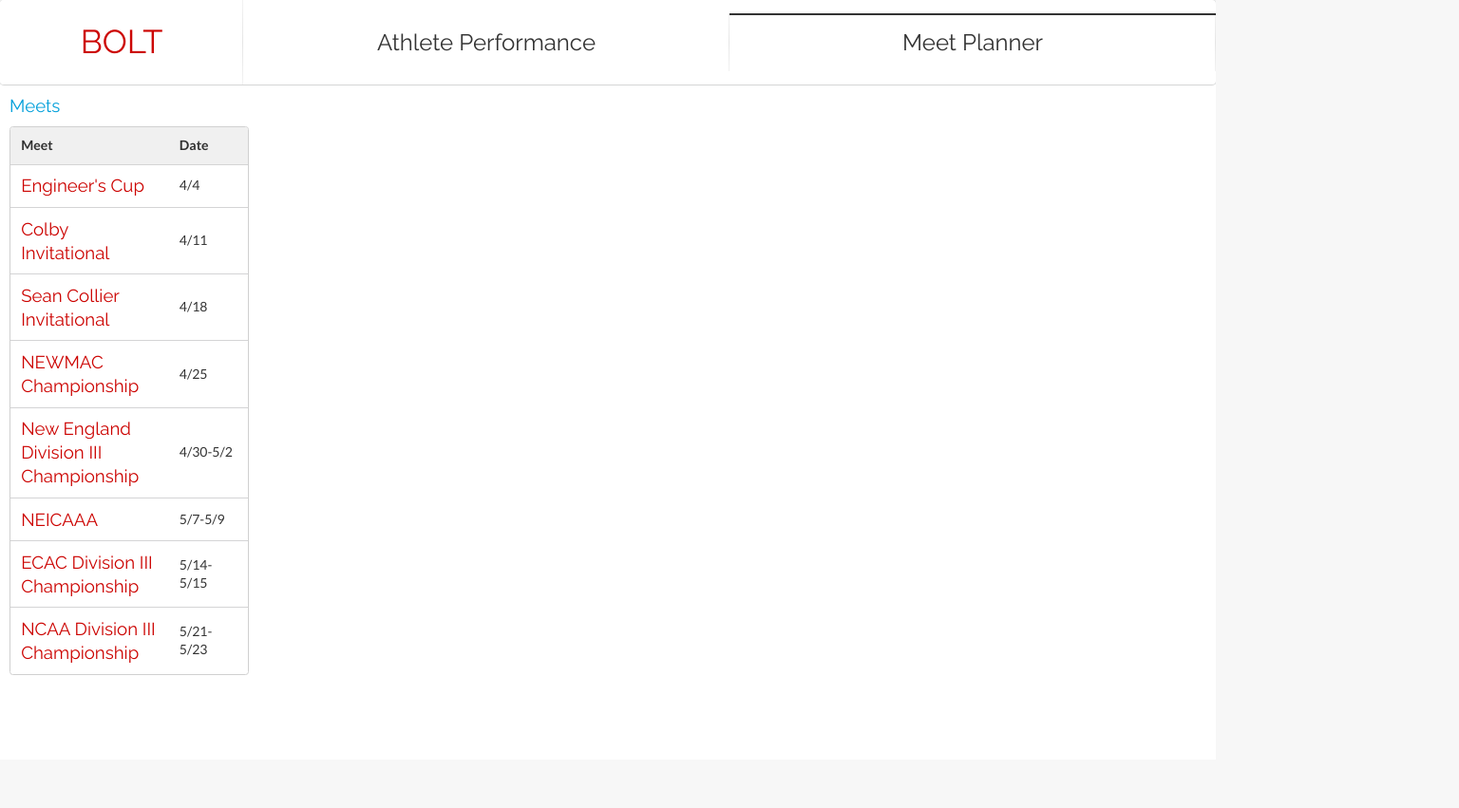
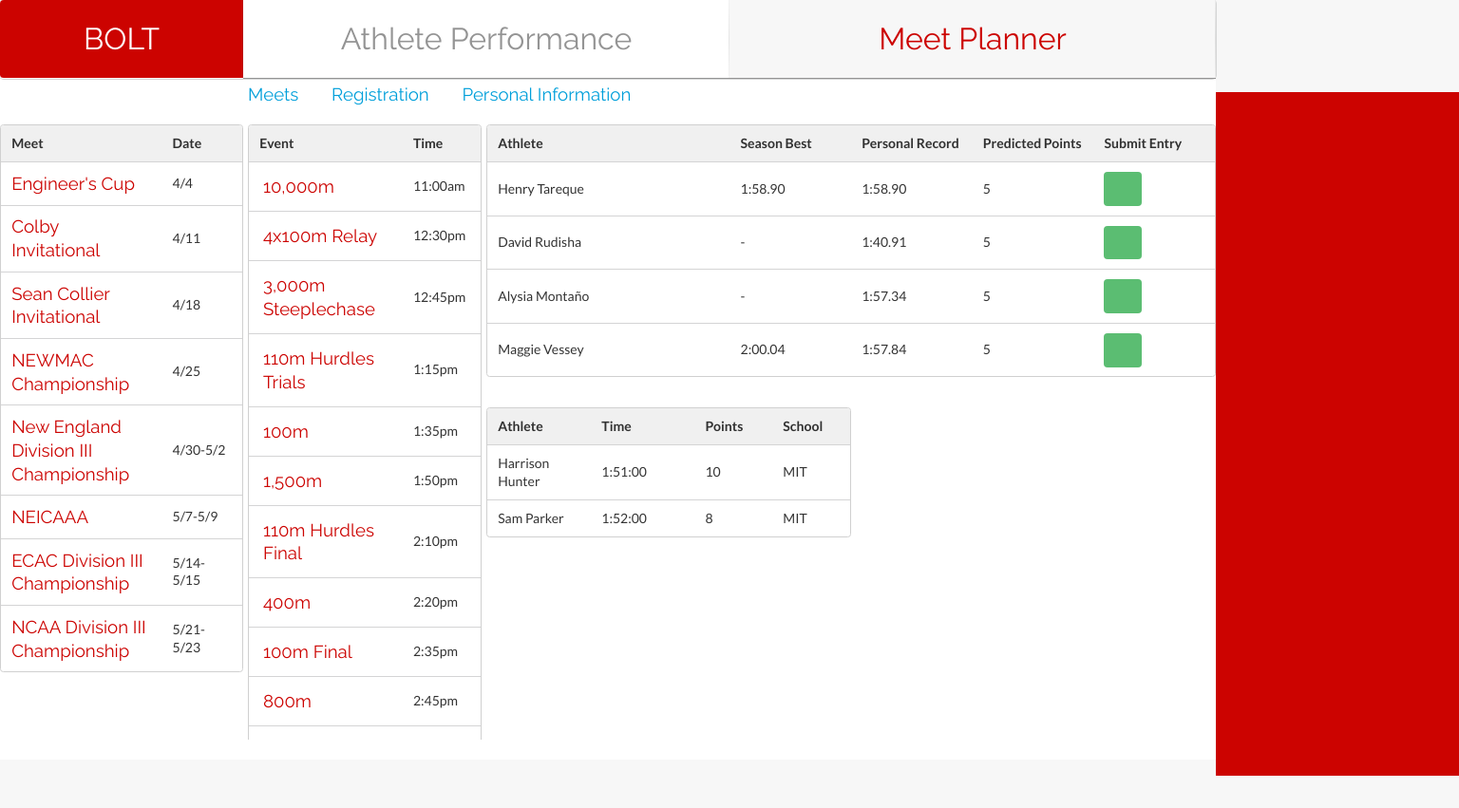
Before and after one commit to jenniferjzhang/6.813, a plain HTML site: page meets.html in a window 1280 px wide. Shown: the whole page at 95% size, 1536 px wide, since content can reach past the window. Before the commit the page ends 800 px from the top, so only its background shows below. Drawn offline with nearby package versions, Linux system fonts and the light colour scheme; a web font is replaced by a local one.

Commit message:
positioning on the meet planner page and consistency in coloring

```diff
--- a/meets.html
+++ b/meets.html
@@ -25,7 +25,7 @@
 			<div class="ui menu">
 				<a class="item" id="navigation-home" href="#">BOLT</a>
 				<a class="item" id="navigation-link" href="dashboard.html">Athlete Performance</a>
-				<a class="active item" id ="navigation-link" href ="#">Meet Planner</a>
+				<a class="active item" id ="navigation-link-active" href ="#">Meet Planner</a>
 			</div>
 		</div>
 		<div class="content-wrapper">
@@ -40,6 +40,8 @@
 				<a class="section hidden" id="breadcrumbs-current-meet">Registration</a>
 				<i class="right chevron icon divider hidden" id="divider2"></i>
 				<a class="section hidden" id="breadcrumbs-current-event">Personal Information</a>
+			</div>
+			<div class = "dashboard-main-column">
 			</div>
 			<div class="dashboard-meets">
 				<script id="meets-template" type="text/x-handlebars-template">
--- a/stylesheets/meets.css
+++ b/stylesheets/meets.css
@@ -1,18 +1,5 @@
 html, body {
 	height: 100%;
-}
-.dashboard-wrapper{
-	position: absolute;
-	height: 100%;
-	width: 100%;
-	background-color: white;
-	margin: 0 auto;
-	overflow: auto;
-}
-
-.dashboard-navigation {
-	width: 100%;
-	display: block;
 }
 
 .ui.breadcrumb {
@@ -24,7 +11,8 @@ html, body {
 }
 
 .content-wrapper {
-	padding: 10px;
+	margin-top: 6%;
+	padding: 0px;
 	height: 90%;
 }
 
@@ -80,28 +68,105 @@ html, body {
 	width: 50%;
 }
 
+.dashboard-wrapper{
+	position: absolute;
+	height: 100%;
+	width: 100%;
+	background-color: white;
+	margin: 0 auto;
+}
+
+.dashboard-navigation {
+	position: absolute;
+	height: 10%;
+	width: 100%;
+	display: block;
+}
+
+.dashboard-main-column {
+	position: absolute;
+	display: inline-block;
+	height: 90%;
+	width: 20%;
+	top: 9%;
+	margin-top: 25px;
+	padding-left: 10px;
+	padding-top: 20px;
+	background-color: #CC0300;
+
+}
+
+.dashboard-content {
+	position: absolute;
+	display: inline-block;
+	height: 90%;
+	width: 80%;
+	top: 10%;
+	left: 20%;
+	margin-top: 40px;
+}
+
 #navigation-home {
 	font-family: "Raleway";
-	font-size: 26pt;
+	font-size: 24pt;
 	height: 90%;
 	width: 20%;
-	background-color: white;
+	background-color: #CC0300;
 	display: inline-block;
 	vertical-align: middle;
 	text-align: center;
-	color: #CC0300;
+	color: white;
+	border-bottom: 1px solid white;
 }
 
 #navigation-link {
 	font-family: "Raleway";
-	font-size: 18pt;
+	font-size: 24pt;
 	height: 90%;
 	width: 40%;
 	background-color: white;
 	display: inline-block;
 	vertical-align: middle;
 	text-align: center;
+	color: #949494;
+	border-bottom: 1px solid #949494;
+
 }
+
+#navigation-link-active {
+	font-family: "Raleway";
+	font-size: 24pt;
+	height: 90%;
+	width: 40%;
+	background-color: #F7F7F7;
+	display: inline-block;
+	vertical-align: middle;
+	text-align: center;
+	color: #CC0300;
+	border-bottom: 1px solid #949494;
+
+}
+
+a#navigation-link:hover {
+	font-family: "Raleway";
+	font-size: 24pt;
+	height: 90%;
+	width: 40%;
+	background-color: #F7F7F7;
+	display: inline-block;
+	vertical-align: middle;
+	text-align: center;
+	color: #CC0300;
+	border-bottom: 1px solid #949494;
+
+}
+
+.ui.breadcrumb {
+	margin-left: 20%;
+	padding: 10px 5px;
+}
+
+
 .chart-container {
 	width: 90%;
 	margin: 0 auto;
@@ -113,8 +178,6 @@ a {
   color: #CC0300;
 }
 
-
-
 .event {
   font-family: "Raleway";
   font-size: 14pt;
@@ -122,5 +185,15 @@ a {
 }
 
 .hidden {
-	visibility: hidden;
+	visibility: none;
 }
+
+.ui.menu .active.item {
+	box-shadow: none;
+	color: #CC0300;
+}
+
+.ui.menu .active.item:hover {
+	box-shadow: none;
+
+}
```
Also changed, not shown: stylesheets/dashboard.css (+6 -4 lines).
